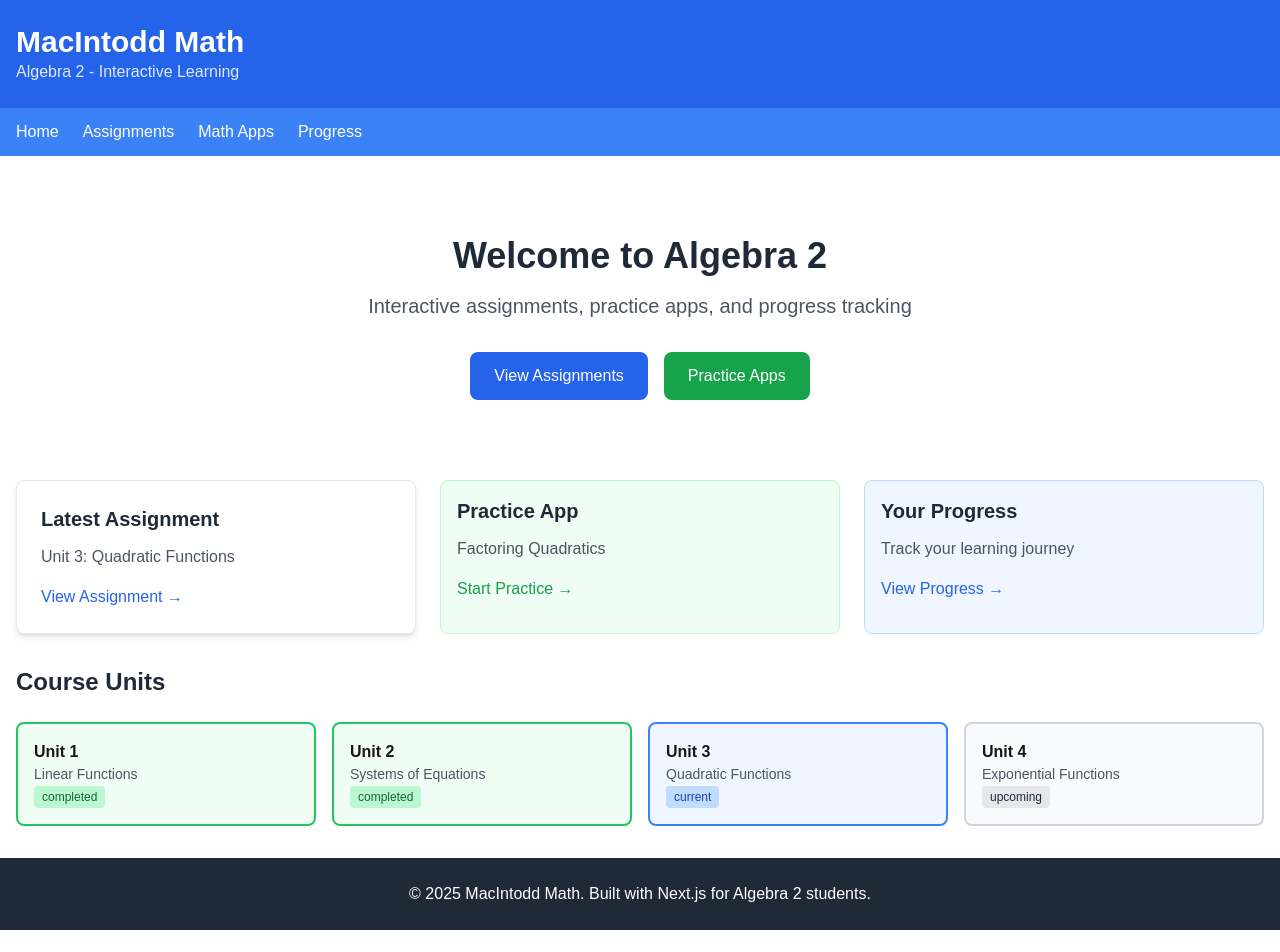
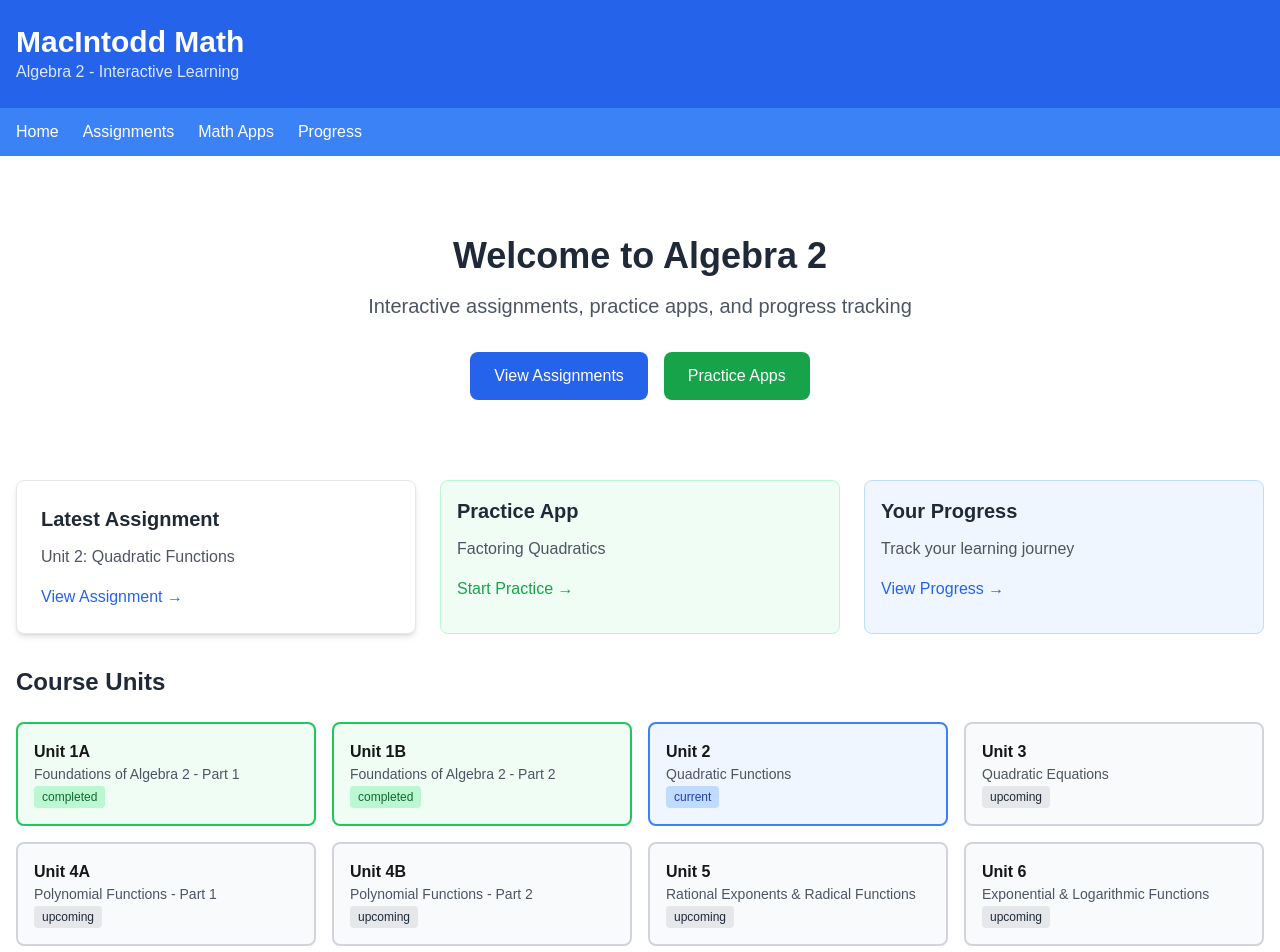
Before and after one commit to macintodd/macintodd-math-site, a Next.js app: page / in a window 1280 px wide. Shown: the top 952 px of the page. Before the commit the page ends 930 px from the top, so only its background shows below. Built offline with nearby package versions, Linux system fonts and the light colour scheme.

Commit message:
Update curriculum structure to match actual Algebra 2 timeline

```diff
--- a/src/app/apps/page.tsx
+++ b/src/app/apps/page.tsx
@@ -38,6 +38,36 @@ export default function AppsPage() {
             Coming Soon
           </button>
         </div>
+
+        <div className="p-6 rounded-lg border-2 border-gray-300 bg-gray-50">
+          <h3 className="text-xl font-bold text-gray-800 mb-2">Polynomial Grapher</h3>
+          <p className="text-gray-600 mb-3">Visualize polynomial functions and their properties</p>
+          <div className="flex justify-between items-center text-sm text-gray-500 mb-4">
+            <span className="bg-blue-100 text-blue-800 px-2 py-1 rounded">Unit 4A</span>
+            <span>Intermediate</span>
+          </div>
+          <button
+            disabled
+            className="inline-block bg-gray-400 text-white px-4 py-2 rounded font-medium cursor-not-allowed"
+          >
+            Coming Soon
+          </button>
+        </div>
+
+        <div className="p-6 rounded-lg border-2 border-gray-300 bg-gray-50">
+          <h3 className="text-xl font-bold text-gray-800 mb-2">Exponential Explorer</h3>
+          <p className="text-gray-600 mb-3">Interactive exploration of exponential and logarithmic functions</p>
+          <div className="flex justify-between items-center text-sm text-gray-500 mb-4">
+            <span className="bg-blue-100 text-blue-800 px-2 py-1 rounded">Unit 6</span>
+            <span>Advanced</span>
+          </div>
+          <button
+            disabled
+            className="inline-block bg-gray-400 text-white px-4 py-2 rounded font-medium cursor-not-allowed"
+          >
+            Coming Soon
+          </button>
+        </div>
       </div>
 
       <div className="text-center">
--- a/src/app/assignments/page.tsx
+++ b/src/app/assignments/page.tsx
@@ -1,36 +1,52 @@
 export default function AssignmentsPage() {
   const assignments = [
     {
-      id: 'unit1',
-      title: 'Unit 1: Linear Functions',
-      description: 'Practice with linear equations, slope, and graphing',
+      id: 'unit1a',
+      title: 'Unit 1A: Foundations of Algebra 2 - Part 1',
+      description: 'Review essential algebra skills and introduce advanced concepts',
       dueDate: '2025-08-15',
       status: 'completed',
-      topics: ['Slope-intercept form', 'Point-slope form', 'Graphing lines']
+      topics: ['Solving equations', 'Graphing basics', 'Function notation', 'Domain and range']
+    },
+    {
+      id: 'unit1b',
+      title: 'Unit 1B: Foundations of Algebra 2 - Part 2',
+      description: 'Advanced algebraic techniques and function transformations',
+      dueDate: '2025-08-25',
+      status: 'completed',
+      topics: ['Function transformations', 'Inverse functions', 'Composition of functions', 'Piecewise functions']
     },
     {
       id: 'unit2',
-      title: 'Unit 2: Systems of Equations',
-      description: 'Solving systems using substitution, elimination, and graphing',
-      dueDate: '2025-08-25',
-      status: 'completed',
-      topics: ['Substitution method', 'Elimination method', 'Graphing systems']
+      title: 'Unit 2: Quadratic Functions',
+      description: 'Exploring parabolas, vertex form, and graphing quadratics',
+      dueDate: '2025-09-05',
+      status: 'current',
+      topics: ['Standard form', 'Vertex form', 'Graphing parabolas', 'Axis of symmetry', 'Maximum/minimum values']
     },
     {
       id: 'unit3',
-      title: 'Unit 3: Quadratic Functions',
-      description: 'Exploring parabolas, factoring, and the quadratic formula',
-      dueDate: '2025-09-05',
-      status: 'current',
-      topics: ['Standard form', 'Vertex form', 'Factoring', 'Quadratic formula']
+      title: 'Unit 3: Quadratic Equations',
+      description: 'Solving quadratic equations using various methods',
+      dueDate: '2025-09-15',
+      status: 'upcoming',
+      topics: ['Factoring', 'Quadratic formula', 'Completing the square', 'Discriminant', 'Complex solutions']
     },
     {
-      id: 'unit4',
-      title: 'Unit 4: Exponential Functions',
-      description: 'Understanding exponential growth and decay',
-      dueDate: '2025-09-15',
+      id: 'unit4a',
+      title: 'Unit 4A: Polynomial Functions - Part 1',
+      description: 'Introduction to polynomial functions and their properties',
+      dueDate: '2025-09-25',
       status: 'upcoming',
-      topics: ['Exponential growth', 'Exponential decay', 'Compound interest']
+      topics: ['Polynomial basics', 'End behavior', 'Zeros and factors', 'Graphing polynomials']
+    },
+    {
+      id: 'unit4b',
+      title: 'Unit 4B: Polynomial Functions - Part 2',
+      description: 'Advanced polynomial operations and applications',
+      dueDate: '2025-10-05',
+      status: 'upcoming',
+      topics: ['Polynomial division', 'Remainder theorem', 'Rational root theorem', 'Real-world applications']
     }
   ]
 
--- a/src/app/assignments/unit3/page.tsx
+++ b/src/app/assignments/unit3/page.tsx
@@ -3,14 +3,14 @@ export default function Unit3Assignment() {
     <div className="max-w-4xl mx-auto space-y-8">
       <div className="text-center">
         <h2 className="text-3xl font-bold text-gray-800 mb-2">
-          Unit 3: Quadratic Functions
+          Unit 3: Quadratic Equations
         </h2>
         <p className="text-lg text-gray-600">
-          Master quadratic functions, factoring, and the quadratic formula
+          Master solving quadratic equations using multiple methods
         </p>
         <div className="mt-4">
-          <span className="bg-blue-100 text-blue-800 px-3 py-1 rounded-full text-sm font-medium">
-            Current Assignment
+          <span className="bg-orange-100 text-orange-800 px-3 py-1 rounded-full text-sm font-medium">
+            Upcoming Assignment
           </span>
         </div>
       </div>
@@ -21,23 +21,23 @@ export default function Unit3Assignment() {
         <ul className="space-y-2">
           <li className="flex items-start">
             <span className="text-blue-600 mr-2">•</span>
-            Understand the standard form of quadratic functions: f(x) = ax² + bx + c
+            Solve quadratic equations by factoring
           </li>
           <li className="flex items-start">
             <span className="text-blue-600 mr-2">•</span>
-            Convert between standard form and vertex form
+            Apply the quadratic formula to solve any quadratic equation
           </li>
           <li className="flex items-start">
             <span className="text-blue-600 mr-2">•</span>
-            Factor quadratic expressions using various methods
+            Solve quadratic equations by completing the square
           </li>
           <li className="flex items-start">
             <span className="text-blue-600 mr-2">•</span>
-            Solve quadratic equations using the quadratic formula
+            Use the discriminant to determine the nature of solutions
           </li>
           <li className="flex items-start">
             <span className="text-blue-600 mr-2">•</span>
-            Graph quadratic functions and identify key features
+            Solve quadratic equations with complex solutions
           </li>
         </ul>
       </section>
--- a/src/app/page.tsx
+++ b/src/app/page.tsx
@@ -29,8 +29,8 @@ export default function Home() {
       <section className="grid md:grid-cols-3 gap-6">
         <div className="assignment-card">
           <h3 className="text-xl font-bold text-gray-800 mb-3">Latest Assignment</h3>
-          <p className="text-gray-600 mb-4">Unit 3: Quadratic Functions</p>
-          <a href="/assignments/unit3" className="text-blue-600 hover:text-blue-800">
+          <p className="text-gray-600 mb-4">Unit 2: Quadratic Functions</p>
+          <a href="/assignments/unit2" className="text-blue-600 hover:text-blue-800">
             View Assignment →
           </a>
         </div>
@@ -57,10 +57,14 @@ export default function Home() {
         <h3 className="text-2xl font-bold text-gray-800 mb-6">Course Units</h3>
         <div className="grid md:grid-cols-2 lg:grid-cols-4 gap-4">
           {[
-            { unit: 1, title: "Linear Functions", status: "completed" },
-            { unit: 2, title: "Systems of Equations", status: "completed" },
-            { unit: 3, title: "Quadratic Functions", status: "current" },
-            { unit: 4, title: "Exponential Functions", status: "upcoming" }
+            { unit: "1A", title: "Foundations of Algebra 2 - Part 1", status: "completed" },
+            { unit: "1B", title: "Foundations of Algebra 2 - Part 2", status: "completed" },
+            { unit: "2", title: "Quadratic Functions", status: "current" },
+            { unit: "3", title: "Quadratic Equations", status: "upcoming" },
+            { unit: "4A", title: "Polynomial Functions - Part 1", status: "upcoming" },
+            { unit: "4B", title: "Polynomial Functions - Part 2", status: "upcoming" },
+            { unit: "5", title: "Rational Exponents & Radical Functions", status: "upcoming" },
+            { unit: "6", title: "Exponential & Logarithmic Functions", status: "upcoming" }
           ].map((unit) => (
             <div
               key={unit.unit}
--- /dev/null
+++ b/tailwind.config.ts
@@ -0,0 +1,17 @@
+/** @type {import('tailwindcss').Config} */
+module.exports = {
+  content: [
+    './src/pages/**/*.{js,ts,jsx,tsx,mdx}',
+    './src/components/**/*.{js,ts,jsx,tsx,mdx}',
+    './src/app/**/*.{js,ts,jsx,tsx,mdx}',
+  ],
+  theme: {
+    extend: {
+      colors: {
+        background: 'var(--background)',
+        foreground: 'var(--foreground)',
+      },
+    },
+  },
+  plugins: [],
+}
```
